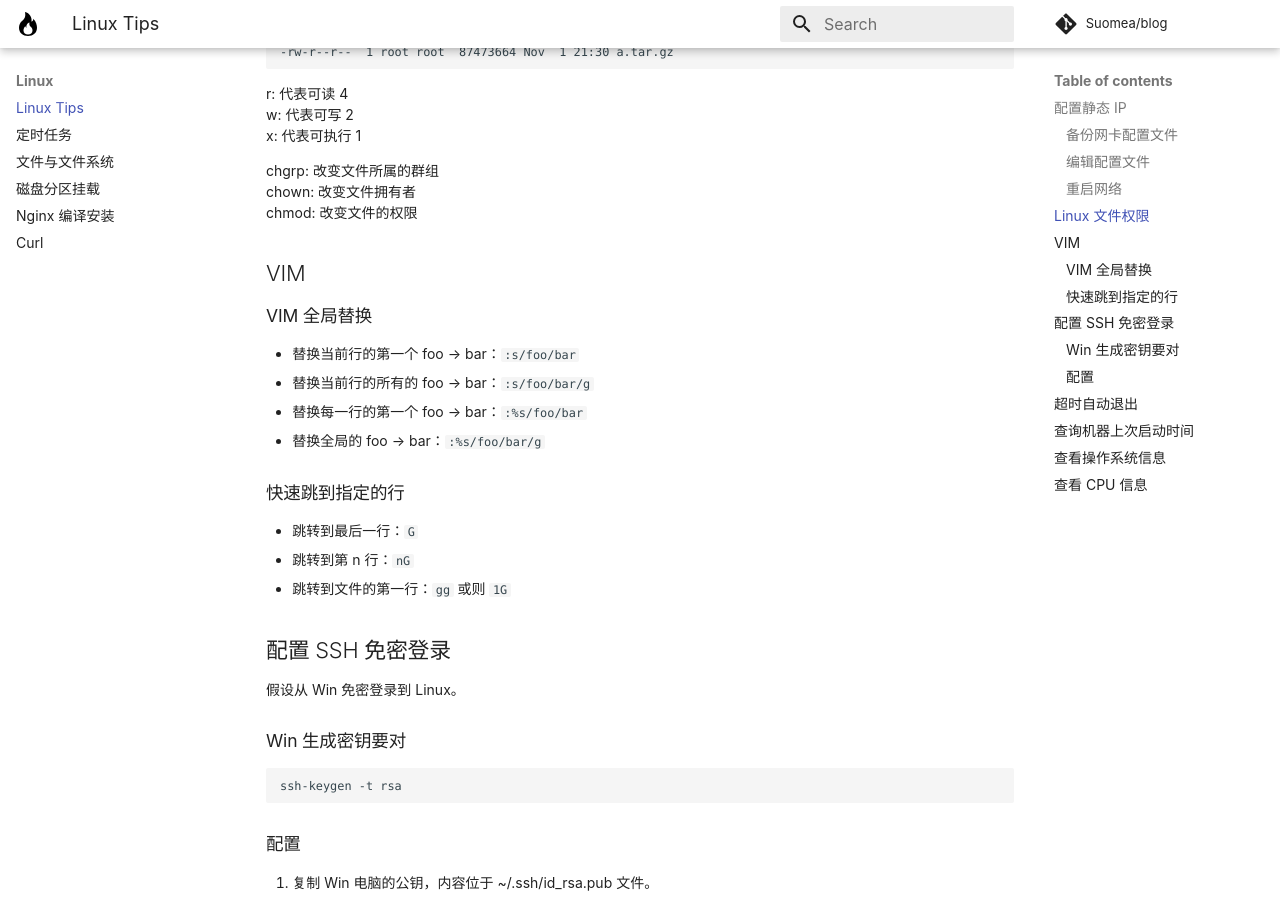
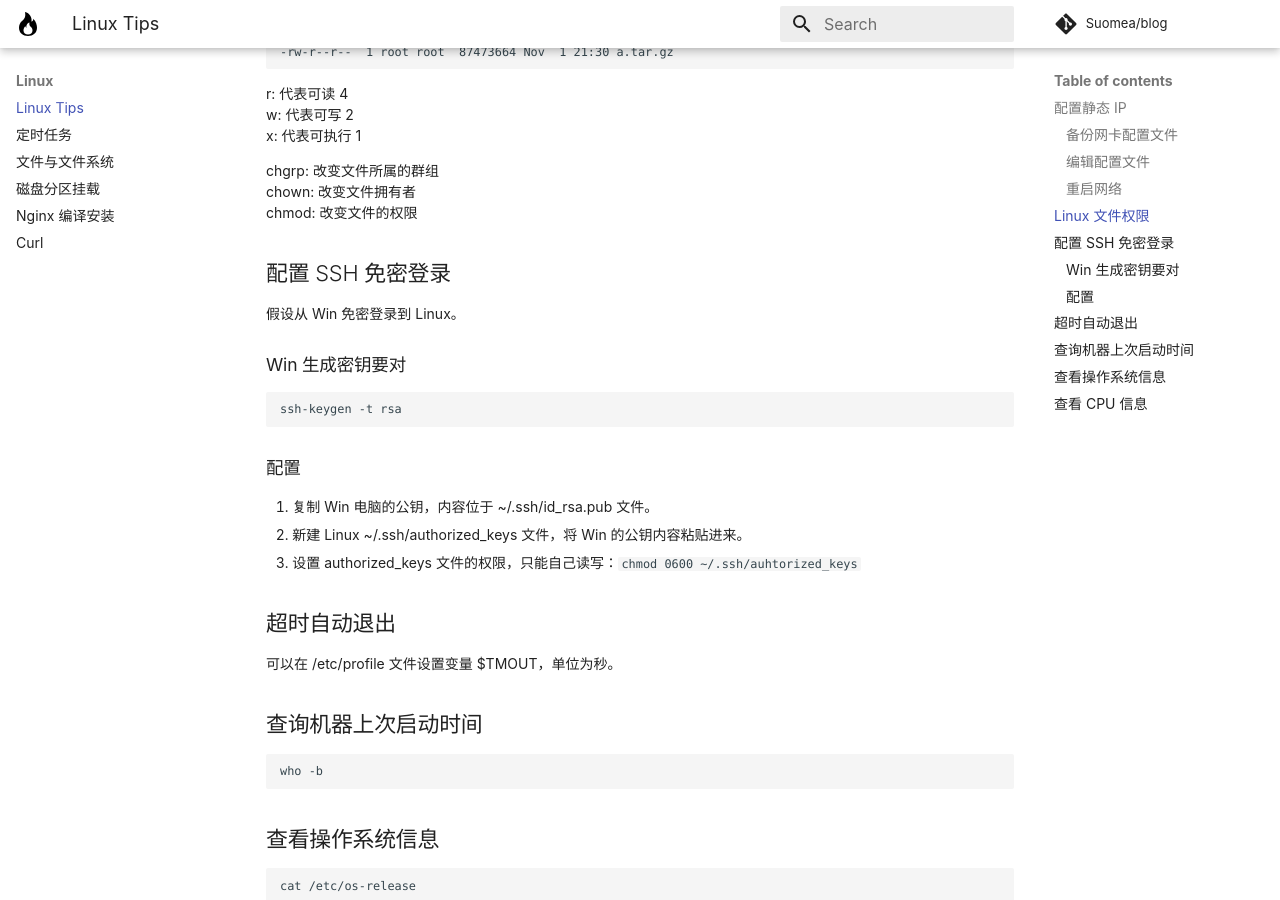
Before and after one commit to Suomea/blog, an MkDocs documentation site: the page built from docs/Linux/Linux Tips.md, in a window 1280 px wide and 900 px high, scrolled down 846 px. Built offline with MkDocs 1.6.1 and Material for MkDocs 9.7.7, drawn with Linux system fonts in a browser that asks for light colours; some web fonts are replaced; comment, search, counter and statistics services are not loaded.

Commit message:
更新 VIM 笔记。

````diff
--- a/docs/Linux/Linux Tips.md
+++ b/docs/Linux/Linux Tips.md
@@ -41,24 +41,8 @@ chgrp: 改变文件所属的群组
 chown: 改变文件拥有者
 chmod: 改变文件的权限
 
-
-## VIM
-### VIM 全局替换
-
-- 替换当前行的第一个 foo -> bar：`:s/foo/bar`
-- 替换当前行的所有的 foo -> bar：`:s/foo/bar/g`
-- 替换每一行的第一个 foo -> bar：`:%s/foo/bar`
-- 替换全局的 foo -> bar：`:%s/foo/bar/g`
-
-### 快速跳到指定的行
-
-- 跳转到最后一行：`G`
-- 跳转到第 n 行：`nG`
-- 跳转到文件的第一行：`gg` 或则 `1G`
-
 ## 配置 SSH 免密登录
 假设从 Win 免密登录到 Linux。
-
 ### Win 生成密钥要对
 ```shell
 ssh-keygen -t rsa
````
Also changed, not shown: docs/Linux/VIM.md (+7 -4 lines), 1 other file.
